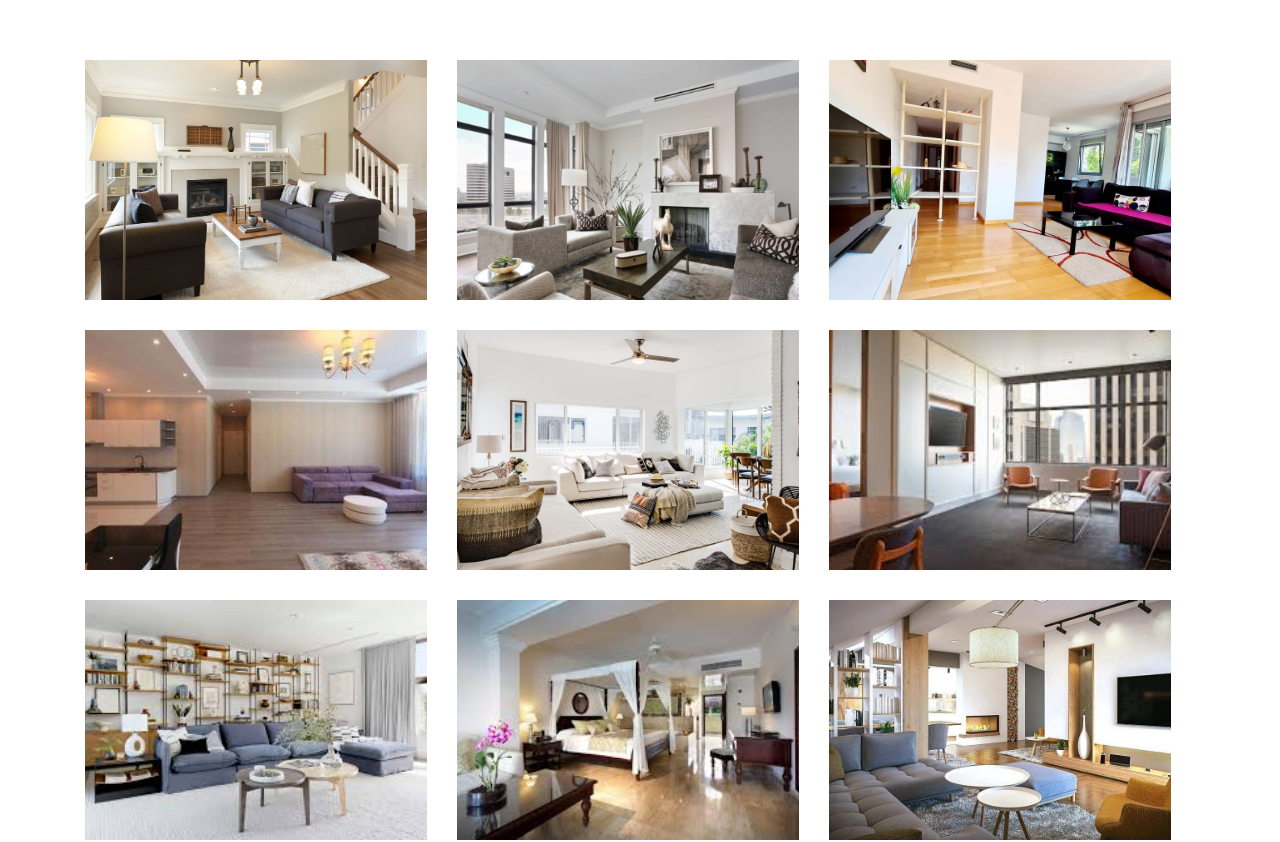
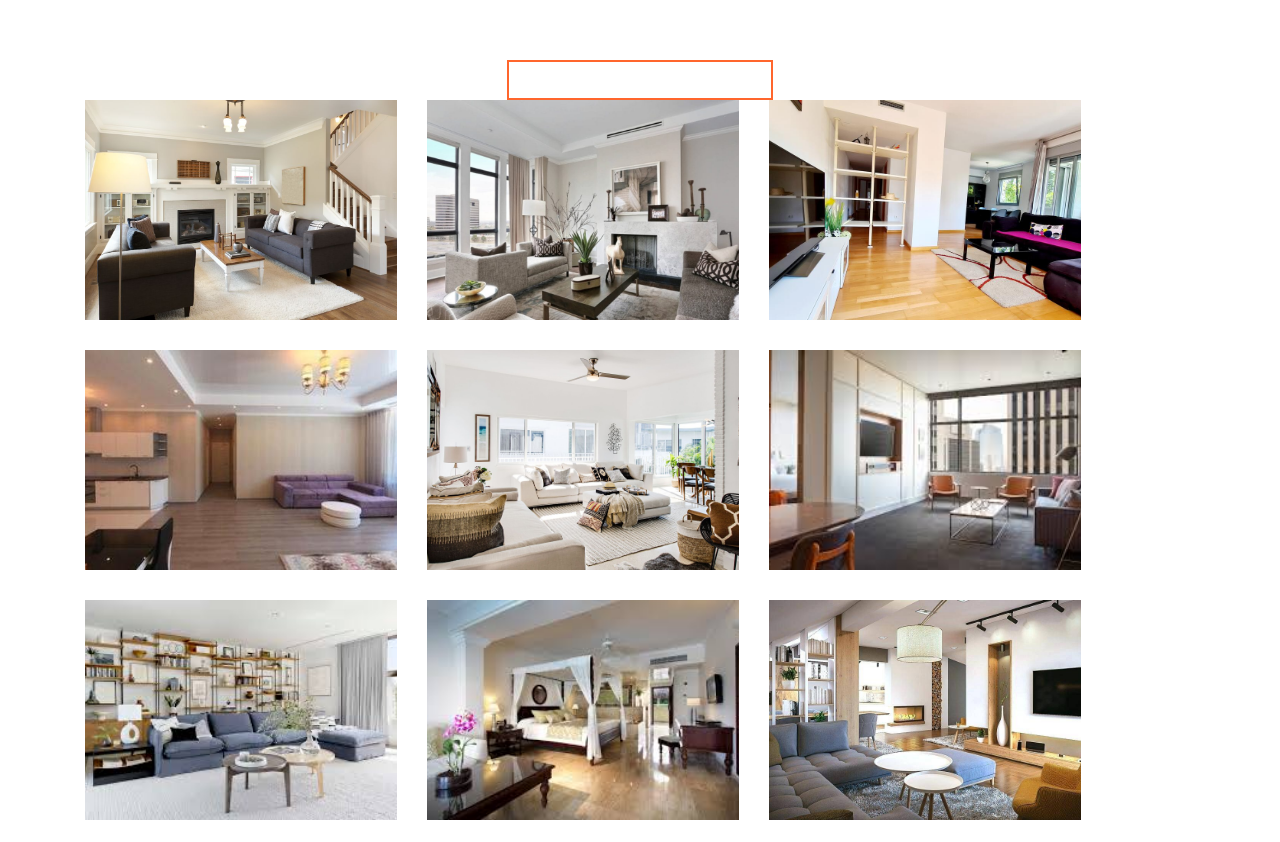
Before and after one commit to Sergiyan92/vue-app, a Vue app: page / in a window 1280 px wide. Shown: the top 842 px of the page. Built offline with nearby package versions, Linux system fonts and the light colour scheme.

Commit message:
create v-model

```diff
--- a/src/App.vue
+++ b/src/App.vue
@@ -1,5 +1,7 @@
 <template>
   <div id="app">
+    <h2>{{ text }}</h2>
+    <CustomInput v-model="text" />
     <ApartmentList :items="apartments">
       <template v-slot:apartment="{ apartment }">
         <ApartmentsItem
@@ -14,13 +16,15 @@
 </template>
 
 <script>
+import CustomInput from "./components/shared/CustomInput.vue";
 import ApartmentsItem from "./components/apartment/ApartmentItem.vue";
 import ApartmentList from "./components/apartment/ApartmentsList.vue";
 import apartments from "./components/apartment/apartments";
 export default {
-  components: { ApartmentList, ApartmentsItem },
+  components: { ApartmentList, ApartmentsItem, CustomInput },
   data() {
     return {
+      text: "",
       apartments,
     };
   },
--- a/src/assets/scss/index.scss
+++ b/src/assets/scss/index.scss
@@ -1 +1,11 @@
-@import "./reset.scss"
+@import "./reset";
+@import "./variables";
+
+* {
+box-sizing: border-box;
+
+&::before,
+&::after{
+box-sizing: inherit;
+}
+}
--- /dev/null
+++ b/src/assets/scss/variables.scss
@@ -0,0 +1 @@
+$maim-color:#ff662d;
--- /dev/null
+++ b/src/components/shared/CustomInput.vue
@@ -0,0 +1,51 @@
+<template>
+  <input v-model="inputValue" class="custom-input" />
+</template>
+
+<script>
+export default {
+  name: "CustomInput",
+  data() {
+    return {
+      inputValue: "",
+    };
+  },
+};
+</script>
+
+<style lang="scss" scoped>
+@import "../../assets/scss/variables";
+
+.wrapper-input {
+  position: relative;
+  display: inline-flex;
+}
+
+.custom-input {
+  height: 40px;
+  /* width: 100%; */
+  border: 2px solid $maim-color;
+  font-size: 18px;
+  outline: none;
+  line-height: inherit;
+  padding: 8px 15px;
+
+  &::placeholder {
+    color: inherit;
+  }
+
+  &--error {
+    border-color: red;
+  }
+
+  &__error {
+    position: absolute;
+    top: 100%;
+    right: 0;
+    width: 100%;
+    font-size: 12px;
+    color: red;
+    line-height: 1.3;
+  }
+}
+</style>
```
